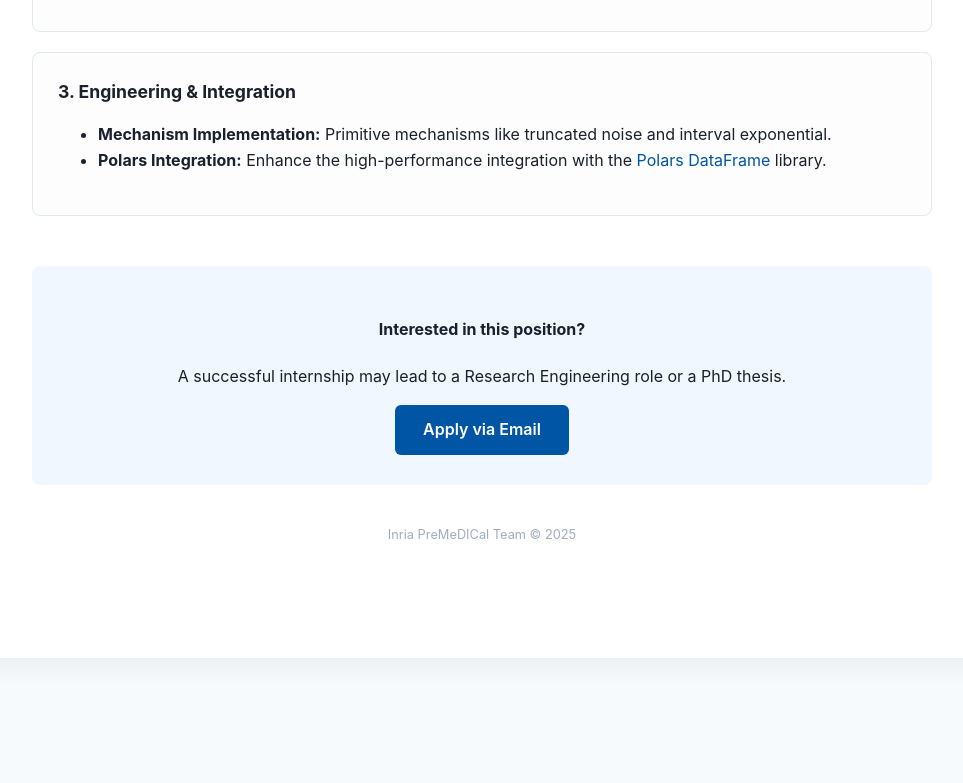
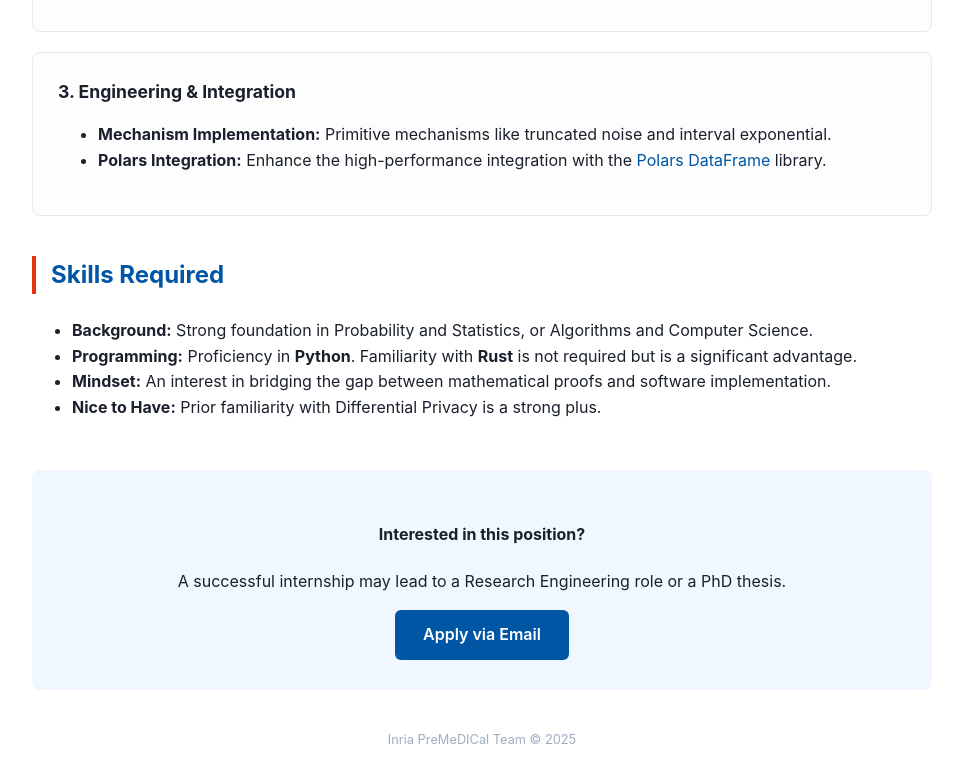
Before and after one commit to tudorcebere/tudorcebere.github.io, a Jekyll site: the page internship/index.html, which Jekyll copies as it is, in a window 1280 px wide and 900 px high, scrolled down 1291 px. Shown: the top 783 px of the window, without its empty margins (158-1121 px from the left). Built offline with Jekyll 4.4.1, drawn with Linux system fonts in a browser that asks for light colours; before the commit the page ends 1989 px from its top, so only the background shows below that.

Commit message:
Site updated at 2025-12-18 07:31:59 UTC

```diff
--- a/internship/index.html
+++ b/internship/index.html
@@ -220,6 +220,16 @@
         </ul>
     </div>
 
+    <section class="skills-section">
+        <h3>Skills Required</h3>
+        <ul>
+            <li><strong>Background:</strong> Strong foundation in Probability and Statistics, or Algorithms and Computer Science.</li>
+            <li><strong>Programming:</strong> Proficiency in <strong>Python</strong>. Familiarity with <strong>Rust</strong> is not required but is a significant advantage.</li>
+            <li><strong>Mindset:</strong> An interest in bridging the gap between mathematical proofs and software implementation.</li>
+            <li><strong>Nice to Have:</strong> Prior familiarity with Differential Privacy is a strong plus.</li>
+        </ul>
+    </section>
+
     <div class="apply-box">
         <h4>Interested in this position?</h4>
         <p>A successful internship may lead to a Research Engineering role or a PhD thesis.</p>
```
Also changed, not shown: 2 other files.
